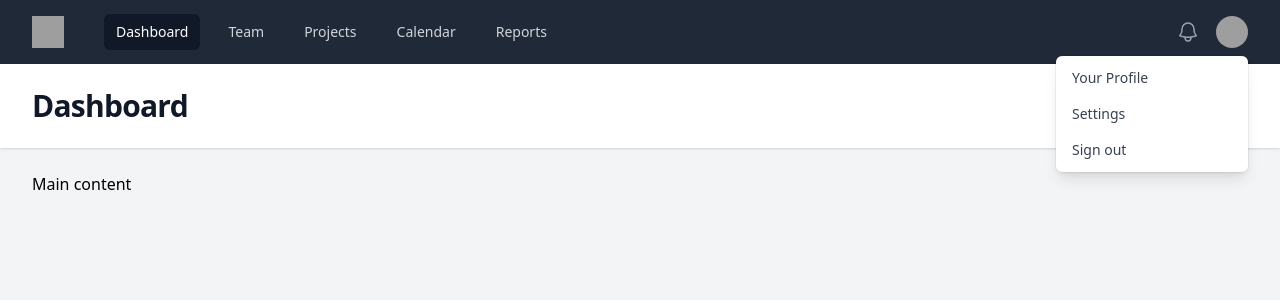
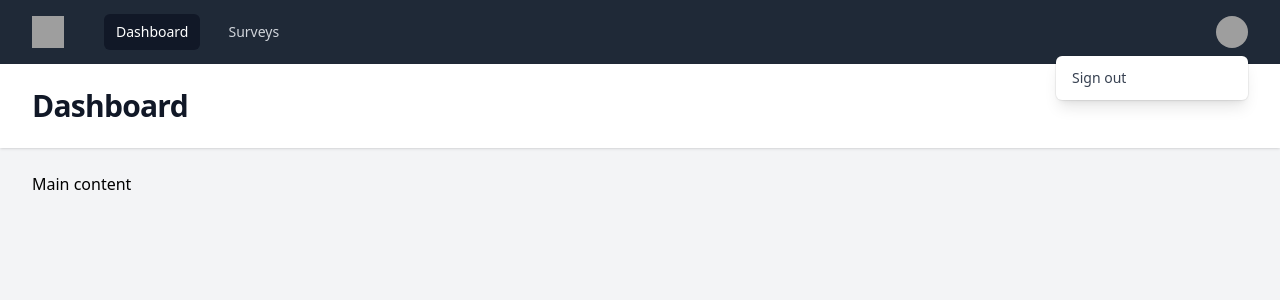
Before and after one commit to agyeievans/laravel-vue-survey, a Vue app in the folder vue/: page /dashboard in a window 1280 px wide. Both pictures are taken after a click on the button "Open user menu". Shown: the top 300 px of the page. Built offline with nearby package versions, Linux system fonts and the light colour scheme; grey boxes are pictures that could not be loaded.

Commit message:
added logout and styled nav bar

```diff
--- a/vue/src/components/DefaultLayout.vue
+++ b/vue/src/components/DefaultLayout.vue
@@ -9,16 +9,12 @@
             </div>
             <div class="hidden md:block">
               <div class="ml-10 flex items-baseline space-x-4">
-                <a v-for="item in navigation" :key="item.name" :href="item.href" :class="[item.current ? 'bg-gray-900 text-white' : 'text-gray-300 hover:bg-gray-700 hover:text-white', 'rounded-md px-3 py-2 text-sm font-medium']" :aria-current="item.current ? 'page' : undefined">{{ item.name }}</a>
+                <router-link v-for="item in navigation" :key="item.name" :to="item.to" active-class="bg-gray-900 text-white" :class="[this.$route.name === item.to.name ? '' : 'text-gray-300 hover:bg-gray-700 hover:text-white', 'rounded-md px-3 py-2 text-sm font-medium']" >{{ item.name }}</router-link>
               </div>
             </div>
           </div>
           <div class="hidden md:block">
             <div class="ml-4 flex items-center md:ml-6">
-              <button type="button" class="rounded-full bg-gray-800 p-1 text-gray-400 hover:text-white focus:outline-none focus:ring-2 focus:ring-white focus:ring-offset-2 focus:ring-offset-gray-800">
-                <span class="sr-only">View notifications</span>
-                <BellIcon class="h-6 w-6" aria-hidden="true" />
-              </button>
 
               <!-- Profile dropdown -->
               <Menu as="div" class="relative ml-3">
@@ -30,8 +26,8 @@
                 </div>
                 <transition enter-active-class="transition ease-out duration-100" enter-from-class="transform opacity-0 scale-95" enter-to-class="transform opacity-100 scale-100" leave-active-class="transition ease-in duration-75" leave-from-class="transform opacity-100 scale-100" leave-to-class="transform opacity-0 scale-95">
                   <MenuItems class="absolute right-0 z-10 mt-2 w-48 origin-top-right rounded-md bg-white py-1 shadow-lg ring-1 ring-black ring-opacity-5 focus:outline-none">
-                    <MenuItem v-for="item in userNavigation" :key="item.name" v-slot="{ active }">
-                      <a :href="item.href" :class="[active ? 'bg-gray-100' : '', 'block px-4 py-2 text-sm text-gray-700']">{{ item.name }}</a>
+                    <MenuItem v-slot="{ active }">
+                      <a @click="logout" :class="['block px-4 py-2 text-sm text-gray-700 cursor-pointer']">Sign out</a>
                     </MenuItem>
                   </MenuItems>
                 </transition>
@@ -51,7 +47,7 @@
 
       <DisclosurePanel class="md:hidden">
         <div class="space-y-1 px-2 pb-3 pt-2 sm:px-3">
-          <DisclosureButton v-for="item in navigation" :key="item.name" as="a" :href="item.href" :class="[item.current ? 'bg-gray-900 text-white' : 'text-gray-300 hover:bg-gray-700 hover:text-white', 'block rounded-md px-3 py-2 text-base font-medium']" :aria-current="item.current ? 'page' : undefined">{{ item.name }}</DisclosureButton>
+          <router-link v-for="item in navigation" :key="item.name" as="a" :to="item.to" active-class="bg-gray-900 text-white" :class="[this.$route.name === item.to.name ? '' : 'text-gray-300 hover:bg-gray-700 hover:text-white', 'block rounded-md px-3 py-2 text-base font-medium']" >{{ item.name }}</router-link>
         </div>
         <div class="border-t border-gray-700 pb-3 pt-4">
           <div class="flex items-center px-5">
@@ -62,13 +58,9 @@
               <div class="text-base font-medium leading-none text-white">{{ user.name }}</div>
               <div class="text-sm font-medium leading-none text-gray-400">{{ user.email }}</div>
             </div>
-            <button type="button" class="ml-auto flex-shrink-0 rounded-full bg-gray-800 p-1 text-gray-400 hover:text-white focus:outline-none focus:ring-2 focus:ring-white focus:ring-offset-2 focus:ring-offset-gray-800">
-              <span class="sr-only">View notifications</span>
-              <BellIcon class="h-6 w-6" aria-hidden="true" />
-            </button>
           </div>
           <div class="mt-3 space-y-1 px-2">
-            <DisclosureButton v-for="item in userNavigation" :key="item.name" as="a" :href="item.href" class="block rounded-md px-3 py-2 text-base font-medium text-gray-400 hover:bg-gray-700 hover:text-white">{{ item.name }}</DisclosureButton>
+            <DisclosureButton as="a" @click="logout" class="block rounded-md px-3 py-2 text-base font-medium text-gray-400 hover:bg-gray-700 hover:text-white cursor-pointer">Sign out</DisclosureButton>
           </div>
         </div>
       </DisclosurePanel>
@@ -83,18 +75,11 @@
 import { Bars3Icon, BellIcon, XMarkIcon } from '@heroicons/vue/24/outline'
 import { useStore } from 'vuex';
 import { computed } from 'vue';
+import {useRouter} from 'vue-router';
 
 const navigation = [
-  { name: 'Dashboard', href: '#', current: true },
-  { name: 'Team', href: '#', current: false },
-  { name: 'Projects', href: '#', current: false },
-  { name: 'Calendar', href: '#', current: false },
-  { name: 'Reports', href: '#', current: false },
-]
-const userNavigation = [
-  { name: 'Your Profile', href: '#' },
-  { name: 'Settings', href: '#' },
-  { name: 'Sign out', href: '#' },
+  { name: 'Dashboard', to: {name: 'Dashboard'}},
+  { name: 'Surveys', to: {name: 'Surveys'}},
 ]
 
 export default{
@@ -103,13 +88,22 @@
   },
   setup() {
     const store = useStore();
+    const router = useRouter();
+
+    // logout function
+    function logout(){
+      store.commit('logout');
+      router.push({
+        name: 'Login'
+      })
+    }
 
     return{
       user: computed(() => store.state.user.data),
       navigation,
-      userNavigation
-    }
-  }
-}
+      logout,
+    };
+  },
+};
 
 </script>
--- a/vue/src/store/index.js
+++ b/vue/src/store/index.js
@@ -10,12 +10,17 @@
             imageUrl:
               'https://images.unsplash.com/photo-1472099645785-5658abf4ff4e?ixlib=rb-1.2.1&ixid=eyJhcHBfaWQiOjEyMDd9&auto=format&fit=facearea&facepad=2&w=256&h=256&q=80',
         },
-        token: 123
+        token: 123,
       }
     },
     getters: {},
     actions: {},
-    mutations: {},
+    mutations: {
+      logout: state => {
+        state.user.data = {};
+        state.user.token = null;
+      }
+    },
     modules: {}
   }
 )
```
